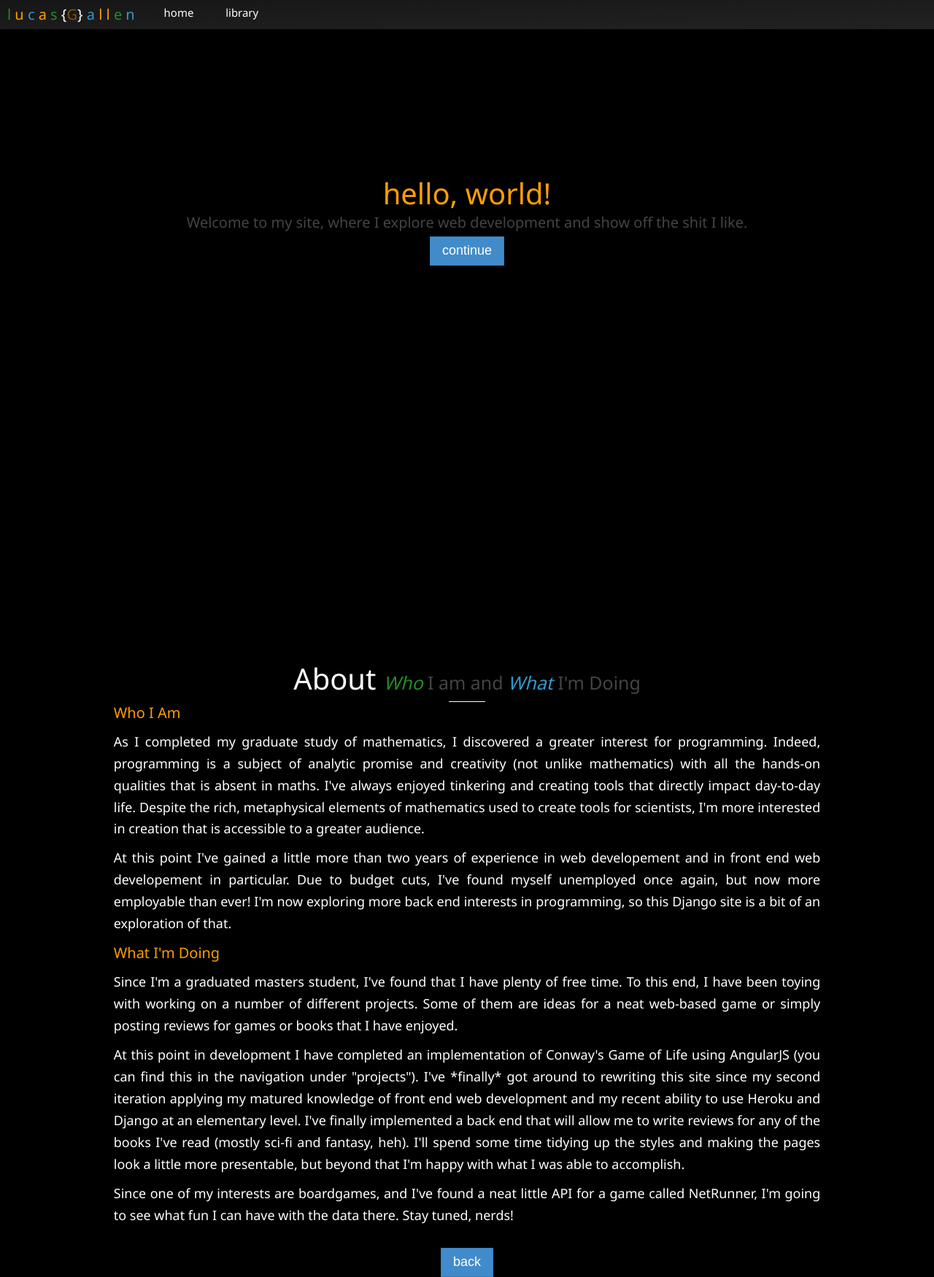
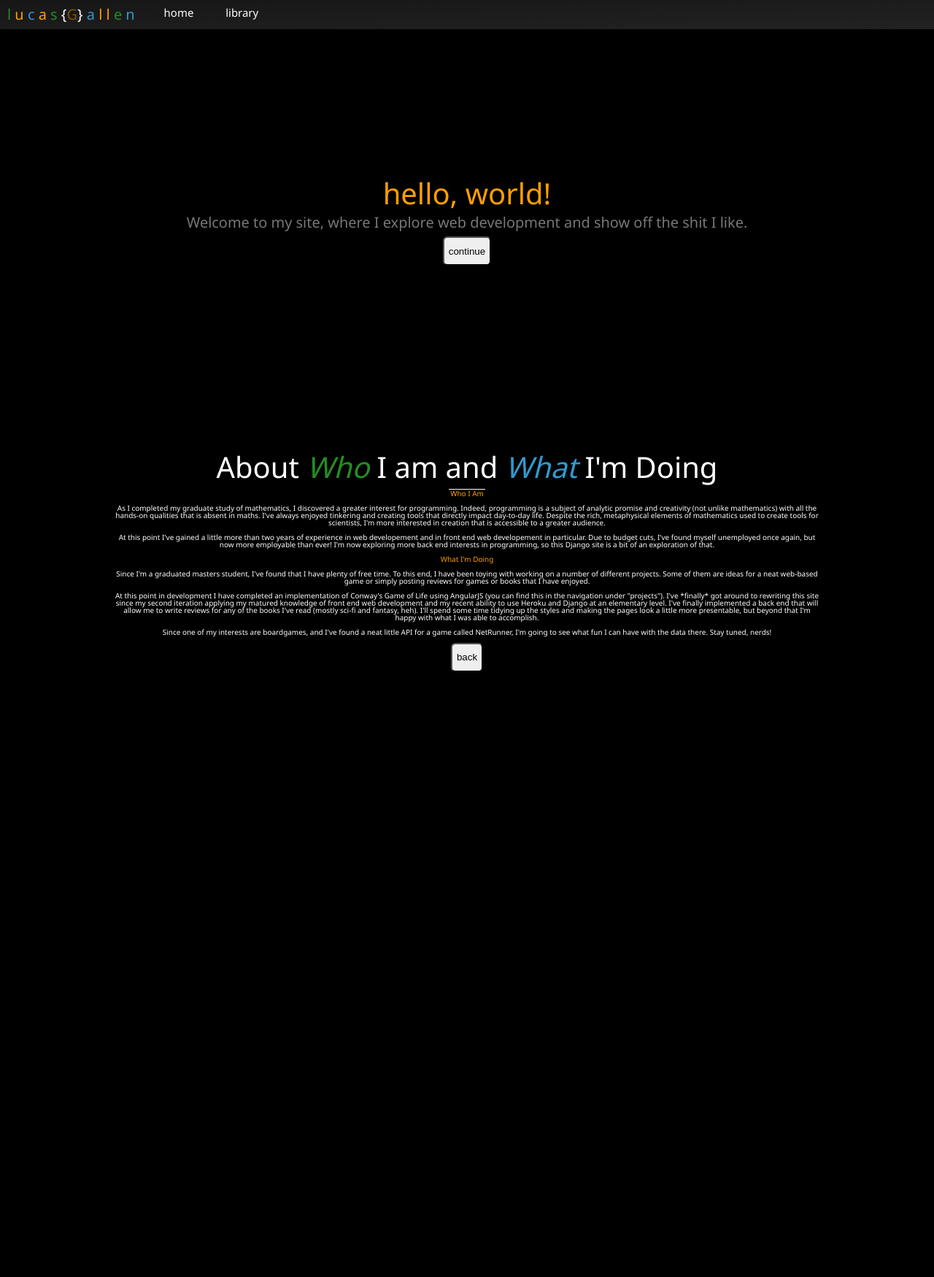
Before and after one commit to lucasgallen/ReBookView, a Django app: page / in a window 1280 px wide. Shown: the whole page at 73% size. After the commit the page ends 919 px from the top, so only its background shows below. Run offline with Django 3.2, Linux system fonts and the light colour scheme.

Commit message:
Update styling for the homepage.

```diff
--- a/lucasgallen/static/sass/pages/_home.sass
+++ b/lucasgallen/static/sass/pages/_home.sass
@@ -1,41 +1,24 @@
 @import "compass/css3/border-radius"
 
 section.welcome
-  height: 100vh
+  height: auto
   margin: 0 auto
   max-width: 100rem
   padding-top: 4.5rem
   width: 100%
   p
-    color: #444
+    color: #777
     font-size: 2rem
 
-#continue, #back
+.button
   background-color: #428bca
   border: 1px solid #357ebd
-  border-radius: 0
+  border-radius: 3px
   color: #fff
+  display: block
   font-size: 18px
   line-height: 1.33em
+  margin: 50px auto 0
   max-width: 10.8rem
   padding: 0 16px
-
-#back
-  margin-bottom: 3rem
-
-article.about-me
-  line-height: 3rem
-  width: 100%
-  h1
-    color: white
-  h2
-    font-size: 2rem
-    text-align: left
-  span
-    color: #444
-    font-size: 2.5rem
-  p
-    font-size: 1.8rem
-    text-align: justify
-  .container
-    padding: 7rem 10% 2rem
+  text-align: center
```
Also changed, not shown: lucasgallen/static/stylesheets/styles.css.
